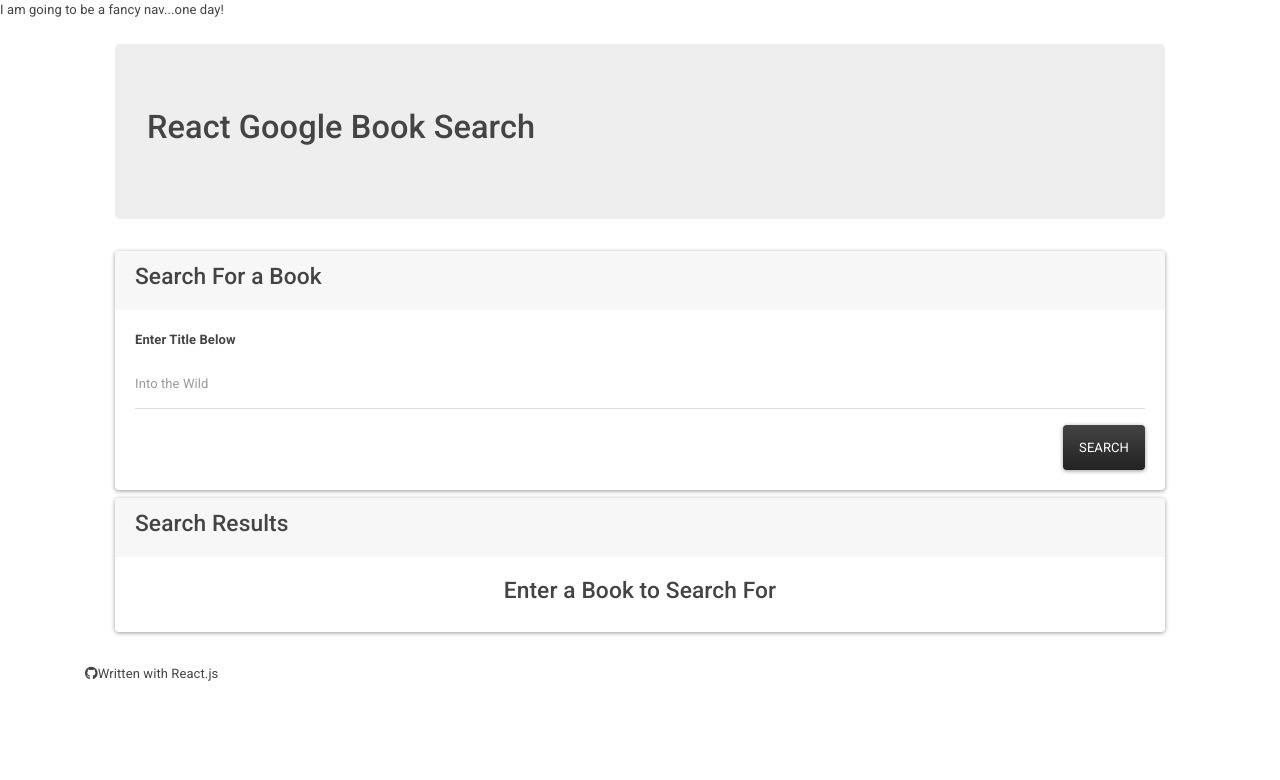
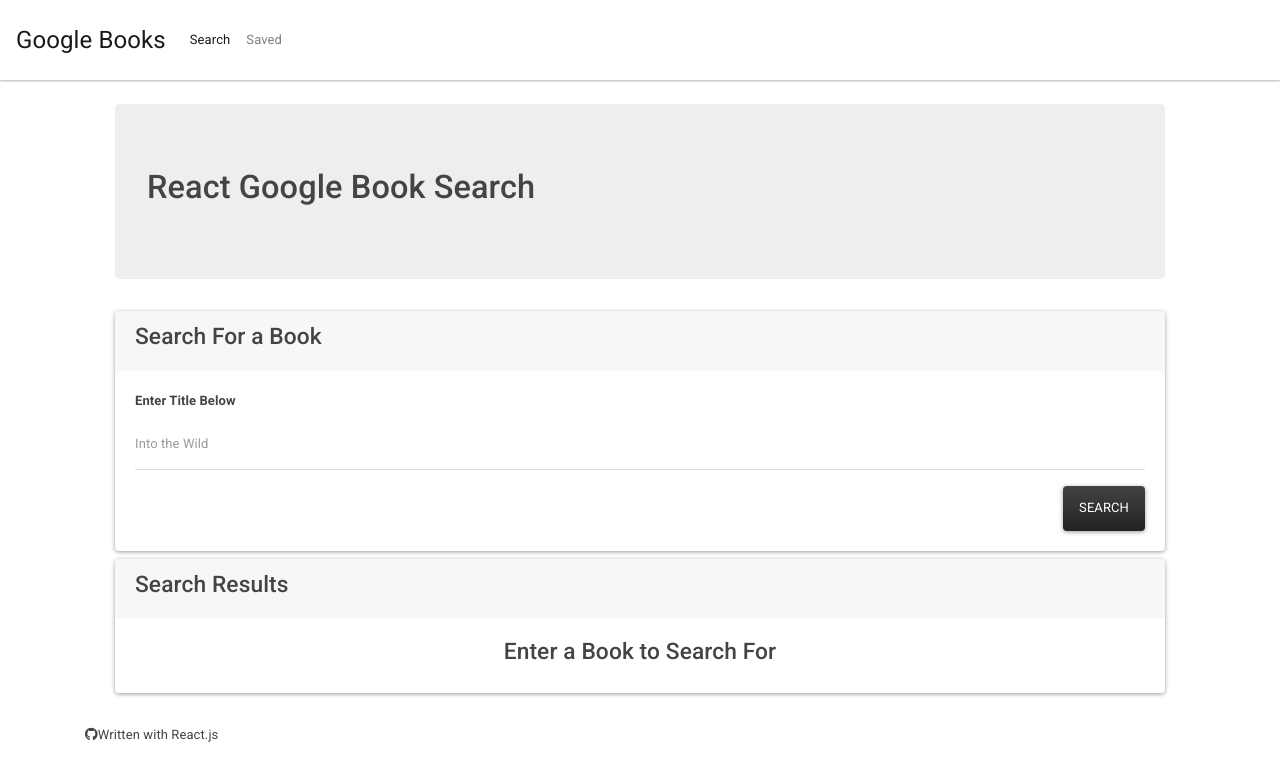
Before and after one commit to Tzcodes101/googleBookes, a React (Create React App) app in the folder client/: page / in a window 1280 px wide. Shown: the top 780 px of the page. Built offline with nearby package versions, Linux system fonts and the light colour scheme.

Commit message:
updated navbar

```diff
--- a/client/src/components/NavBar/index.js
+++ b/client/src/components/NavBar/index.js
@@ -35,10 +35,50 @@
         window.removeEventListener("resize", this.updateWidth);
     }
 
-
+    //render navBar from bootstrap
     render() {
         return (
-            <div>I am going to be a fancy nav...one day!</div>
+            <nav className="navbar navbar-expand-lg navbar-light bg-light">
+                {/* anchor tags become Link and href becomes to */}
+                <Link className="navbar-brand" to="/">
+                    Google Books
+                </Link>
+                {/* change open state for that page when link is clicked */}
+                <button
+                    onClick={this.toggleNav}
+                    className="navbar-toggler"
+                    data-toggle="collapse"
+                    data-target="#navbarNav"
+                    aria-controls="navbarNav"
+                    aria-expanded="false"
+                    aria-label="Toggle navigation"
+                >
+                    <span classsName="navbar-toggler"></span>
+                </button>
+                {/* if open state is true, then class is empty, else navBar is collapsed */}
+                <div className={`${this.state.open ? "" : "collapse "}navbar-collapse`} id="navbarNav">
+                    <ul className="navbar-nav">
+                        <li className="nav-item">
+                            <Link
+                                onClick={this.toggleNav}
+                                className={window.location.pathname === "/" ? "nav-link active" : "nav-link"}
+                                to="/"
+                            >
+                                Search
+                            </Link>
+                        </li>
+                        <li className="nav-item">
+                            <Link
+                                onClick={this.toggleNav}
+                                className={window.location.pathname === "/saved" ? "nav-link active" : "nav-link"}
+                                to="/saved"
+                            >
+                                Saved
+                            </Link>
+                        </li>
+                    </ul>
+                </div>
+            </nav>
         )
     }
 }
```
